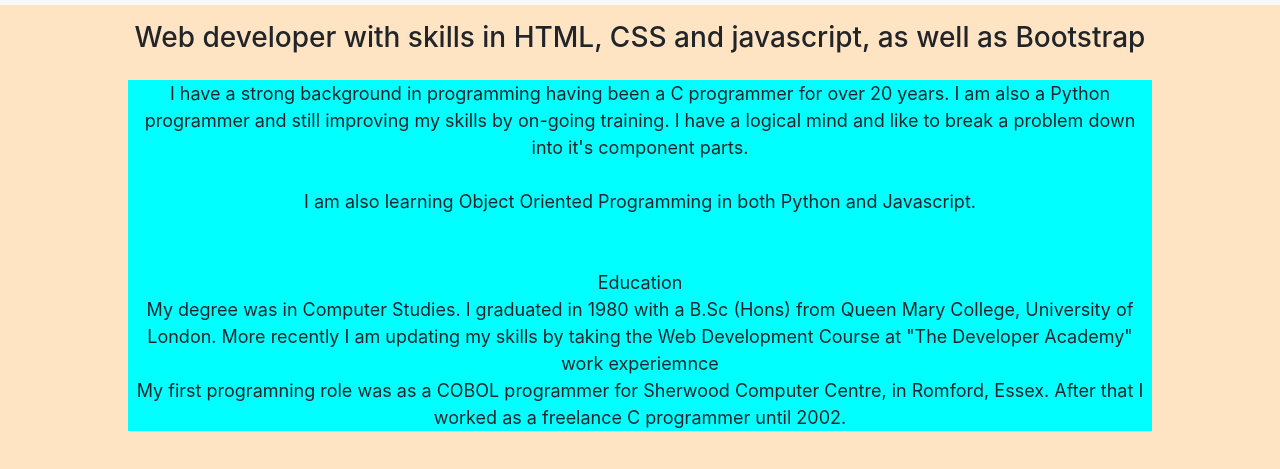
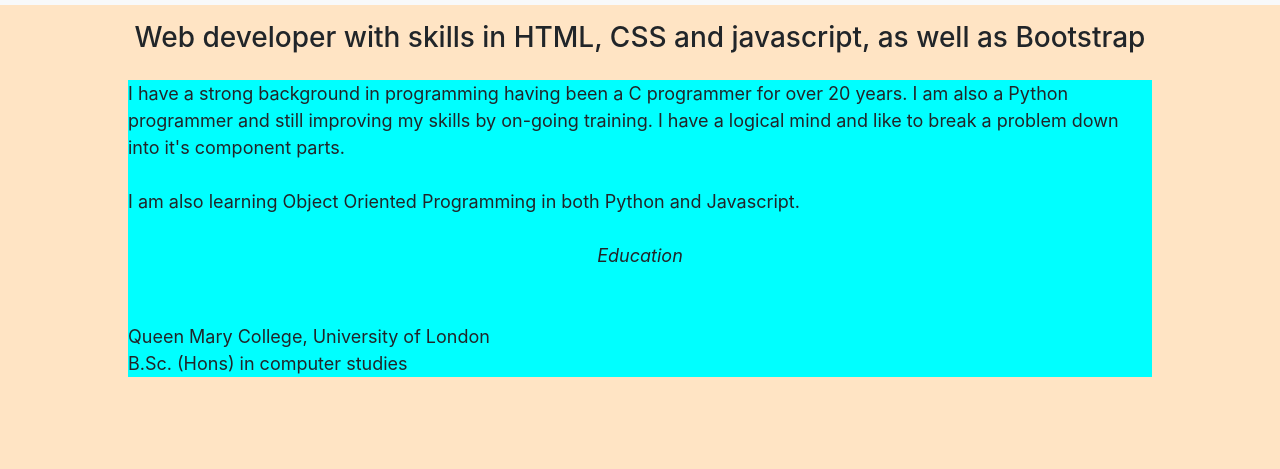
Before and after one commit to harjapsomal/portfolio, a plain HTML site: page aboutme.html in a window 1280 px wide. Shown: the part 51-520 px from the top of the page. Drawn offline with nearby package versions, Linux system fonts and the light colour scheme.

Commit message:
version1

```diff
--- a/aboutme.html
+++ b/aboutme.html
@@ -51,29 +51,25 @@
     <p>
       <center>
         <h3>
-          Web developer with skills in HTML, CSS and javascript, as well as Bootstrap
-        </h3
+          Web developer with skills in HTML, CSS and javascript, as well as
+          Bootstrap
+        </h3>
       </center>
+    </p>
     <div id="about">
-        I have a strong background in programming having been a C programmer for over 20 years.
-        I am also a Python programmer and still improving my skills by on-going training.
-        I have a logical mind and like to break a problem down into it's component parts.
-        <br> <br>
-        I am also learning Object Oriented Programming in both Python and Javascript.
-<br><br><br>
-
-Education <br>
-My degree was in Computer Studies. I graduated in 1980 with a B.Sc (Hons) from Queen Mary College,
-University of London.
-More recently I am updating my skills by taking the Web Development Course at "The Developer Academy"
-
-<br>
-
-work experiemnce <br>
-My first programning role was as a COBOL programmer for Sherwood Computer Centre, in Romford, Essex.
-After that I worked as a freelance C programmer until 2002.
-
+      I have a strong background in programming having been a C programmer for
+      over 20 years. I am also a Python programmer and still improving my skills
+      by on-going training. I have a logical mind and like to break a problem
+      down into it's component parts.
+      <br />
+      <br />
+      I am also learning Object Oriented Programming in both Python and
+      Javascript. <br /><br />
+      <em><center>Education</center></em>
+      <br />
+      <br />
+      Queen Mary College, University of London <br />
+      B.Sc. (Hons) in computer studies
     </div>
-    </p>
   </body>
 </html>
```
Lines whose indentation alone changed are shown as unchanged.
